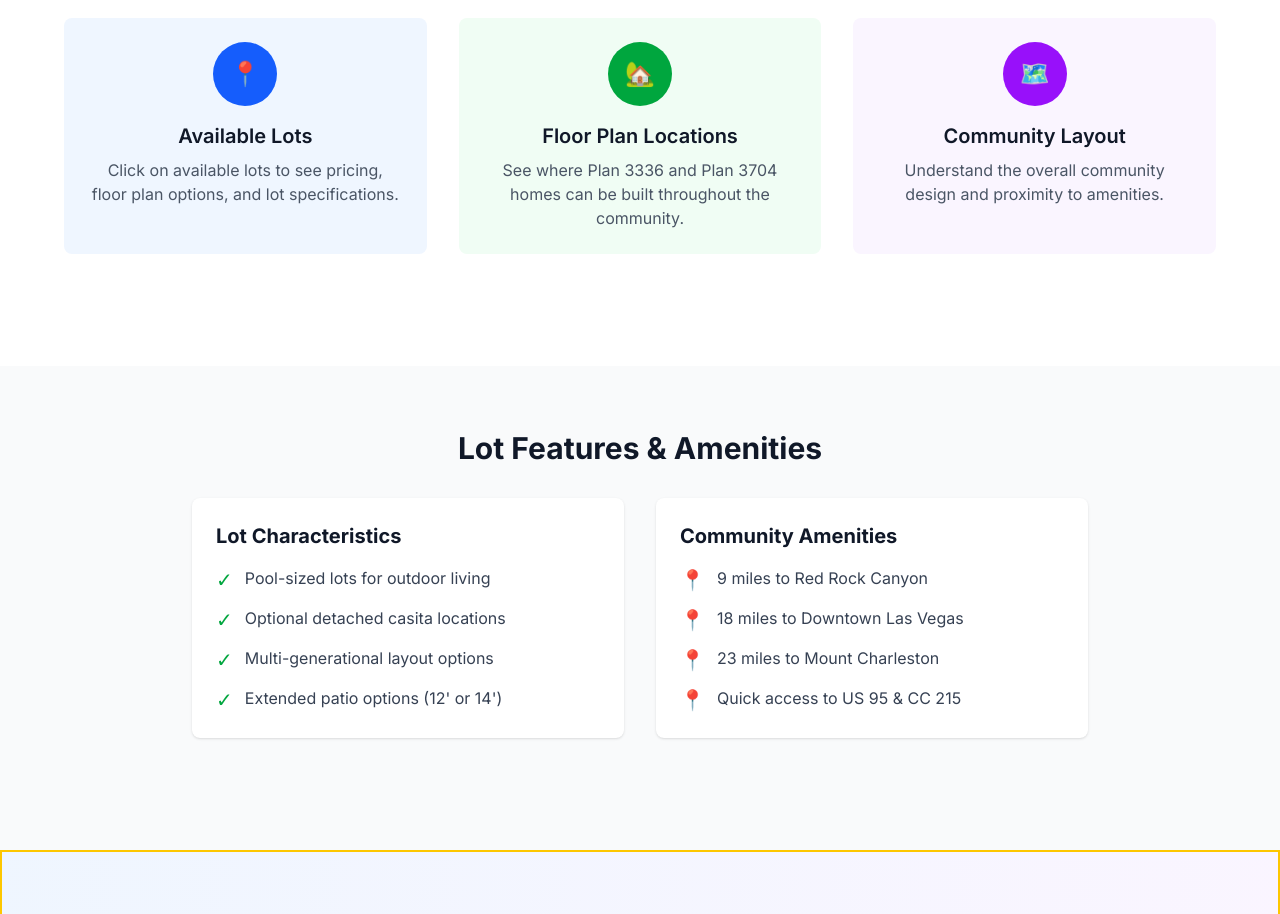
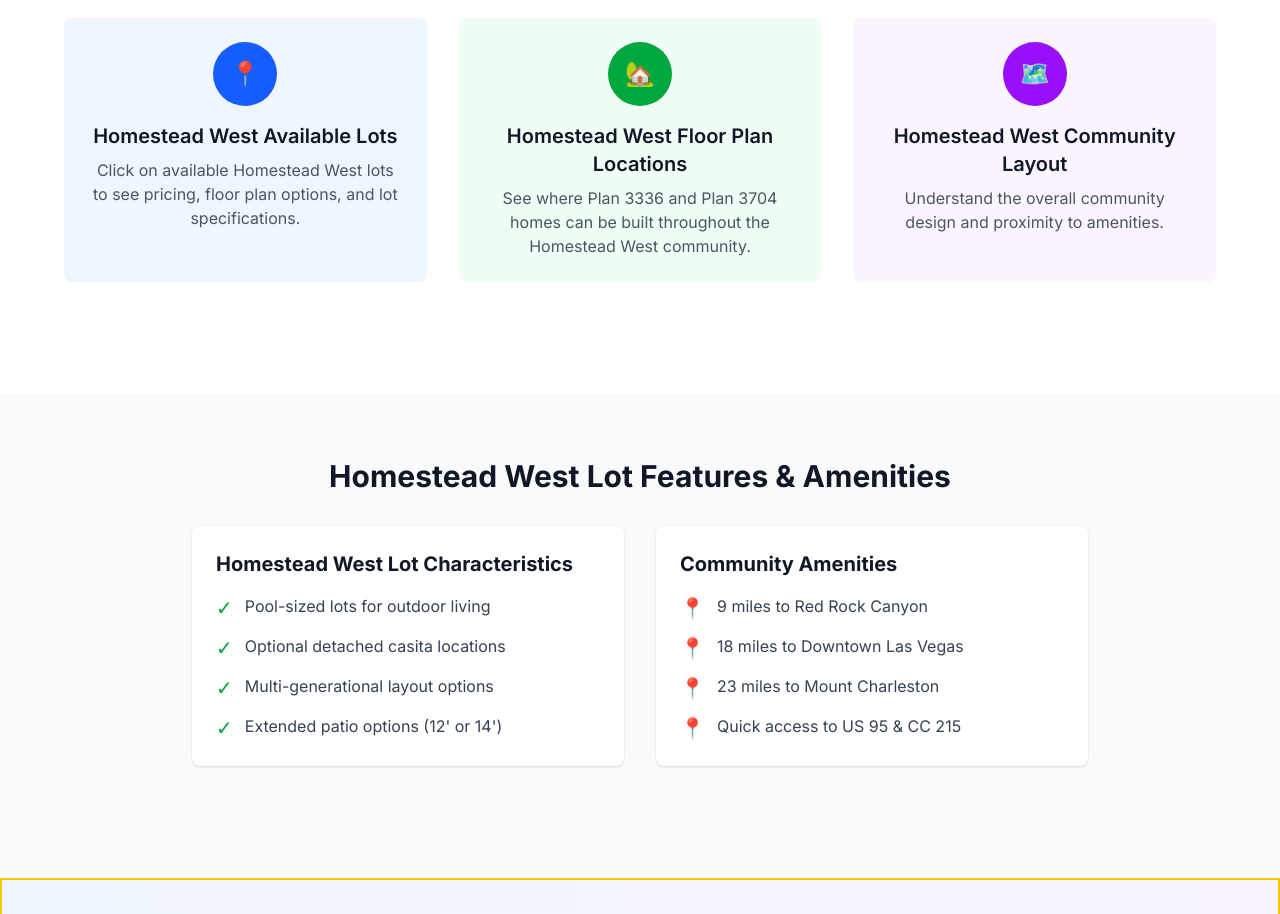
Before and after one commit to DrJanDuffy/homesteadwestlasvegas, a Next.js app: page /community-map in a window 1280 px wide. Shown: the part 1140-2054 px from the top of the page. Built offline with nearby package versions, Linux system fonts and the light colour scheme; no server answers.

Commit message:
Complete community-map and virtual-tour pages H2/H3 updates with Homestead West

```diff
--- a/app/community-map/page.tsx
+++ b/app/community-map/page.tsx
@@ -96,9 +96,9 @@ export default function CommunityMapPage() {
                   <div className="w-16 h-16 bg-blue-600 rounded-full flex items-center justify-center mx-auto mb-4">
                     <span className="text-white text-2xl">📍</span>
                   </div>
-                  <h3 className="text-xl font-semibold mb-2 text-gray-900">Available Lots</h3>
+                  <h3 className="text-xl font-semibold mb-2 text-gray-900">Homestead West Available Lots</h3>
                   <p className="text-gray-600">
-                    Click on available lots to see pricing, floor plan options, and lot specifications.
+                    Click on available Homestead West lots to see pricing, floor plan options, and lot specifications.
                   </p>
                 </div>
 
@@ -106,9 +106,9 @@ export default function CommunityMapPage() {
                   <div className="w-16 h-16 bg-green-600 rounded-full flex items-center justify-center mx-auto mb-4">
                     <span className="text-white text-2xl">🏡</span>
                   </div>
-                  <h3 className="text-xl font-semibold mb-2 text-gray-900">Floor Plan Locations</h3>
+                  <h3 className="text-xl font-semibold mb-2 text-gray-900">Homestead West Floor Plan Locations</h3>
                   <p className="text-gray-600">
-                    See where Plan 3336 and Plan 3704 homes can be built throughout the community.
+                    See where Plan 3336 and Plan 3704 homes can be built throughout the Homestead West community.
                   </p>
                 </div>
 
@@ -116,7 +116,7 @@ export default function CommunityMapPage() {
                   <div className="w-16 h-16 bg-purple-600 rounded-full flex items-center justify-center mx-auto mb-4">
                     <span className="text-white text-2xl">🗺️</span>
                   </div>
-                  <h3 className="text-xl font-semibold mb-2 text-gray-900">Community Layout</h3>
+                  <h3 className="text-xl font-semibold mb-2 text-gray-900">Homestead West Community Layout</h3>
                   <p className="text-gray-600">
                     Understand the overall community design and proximity to amenities.
                   </p>
@@ -130,11 +130,11 @@ export default function CommunityMapPage() {
         <section className="py-16 bg-gray-50">
           <div className="container mx-auto px-4">
             <div className="max-w-4xl mx-auto">
-              <h2 className="text-3xl font-bold text-center mb-8 text-gray-900">Lot Features & Amenities</h2>
+              <h2 className="text-3xl font-bold text-center mb-8 text-gray-900">Homestead West Lot Features & Amenities</h2>
 
               <div className="grid md:grid-cols-2 gap-8 mb-12">
                 <div className="bg-white p-6 rounded-lg shadow-sm">
-                  <h3 className="text-xl font-bold mb-4 text-gray-900">Lot Characteristics</h3>
+                  <h3 className="text-xl font-bold mb-4 text-gray-900">Homestead West Lot Characteristics</h3>
                   <ul className="space-y-3 text-gray-700">
                     <li className="flex items-start">
                       <span className="text-green-600 mr-3 text-xl">✓</span>
--- a/app/virtual-tour/page.tsx
+++ b/app/virtual-tour/page.tsx
@@ -67,10 +67,10 @@ export default function VirtualTourPage() {
           <div className="container mx-auto px-4">
             <div className="max-w-6xl mx-auto">
               <div className="text-center mb-8">
-                <h2 className="text-3xl font-bold mb-4">Interactive 3D Property Tour</h2>
+                <h2 className="text-3xl font-bold mb-4">Homestead West Interactive 3D Property Tour</h2>
                 <p className="text-lg text-gray-600 mb-6">
                   Explore Homestead West luxury ranch homes from anywhere with our immersive virtual tour.
-                  Navigate through the properties and experience the space as if you were there in person.
+                  Navigate through the Homestead West properties and experience the space as if you were there in person.
                 </p>
               </div>
 
@@ -95,9 +95,9 @@ export default function VirtualTourPage() {
                   <div className="w-16 h-16 bg-blue-600 rounded-full flex items-center justify-center mx-auto mb-4">
                     <span className="text-white text-2xl">🖱️</span>
                   </div>
-                  <h3 className="text-xl font-semibold mb-2">Click to Navigate</h3>
+                  <h3 className="text-xl font-semibold mb-2">Click to Navigate Homestead West</h3>
                   <p className="text-gray-600">
-                    Click on the white dots to move through different rooms and areas of the home.
+                    Click on the white dots to move through different rooms and areas of the Homestead West home.
                   </p>
                 </div>
 
@@ -105,9 +105,9 @@ export default function VirtualTourPage() {
                   <div className="w-16 h-16 bg-green-600 rounded-full flex items-center justify-center mx-auto mb-4">
                     <span className="text-white text-2xl">📱</span>
                   </div>
-                  <h3 className="text-xl font-semibold mb-2">Mobile Friendly</h3>
+                  <h3 className="text-xl font-semibold mb-2">Mobile Friendly Homestead West Tour</h3>
                   <p className="text-gray-600">
-                    Works perfectly on desktop, tablet, and mobile devices for viewing anywhere.
+                    Works perfectly on desktop, tablet, and mobile devices for viewing Homestead West anywhere.
                   </p>
                 </div>
 
@@ -115,16 +115,16 @@ export default function VirtualTourPage() {
                   <div className="w-16 h-16 bg-purple-600 rounded-full flex items-center justify-center mx-auto mb-4">
                     <span className="text-white text-2xl">🔍</span>
                   </div>
-                  <h3 className="text-xl font-semibold mb-2">Detailed Views</h3>
+                  <h3 className="text-xl font-semibold mb-2">Detailed Homestead West Views</h3>
                   <p className="text-gray-600">
-                    Zoom in to see details, measurements, and features throughout the home.
+                    Zoom in to see details, measurements, and features throughout the Homestead West home.
                   </p>
                 </div>
               </div>
 
               {/* Floor Plans Reference */}
               <div className="bg-gray-50 rounded-lg p-8 mb-12">
-                <h3 className="text-2xl font-bold mb-6 text-center">Available Floor Plans</h3>
+                <h3 className="text-2xl font-bold mb-6 text-center">Available Homestead West Floor Plans</h3>
                 <div className="grid md:grid-cols-2 gap-8">
                   <div className="bg-white p-6 rounded-lg shadow-sm">
                     <h4 className="text-xl font-semibold mb-2">Plan 3336</h4>
@@ -154,7 +154,7 @@ export default function VirtualTourPage() {
                 <div className="inline-block bg-yellow-500 text-black px-4 py-2 rounded-full font-bold text-sm mb-4">
                   ⭐ VIP NEW CONSTRUCTION PROGRAM ⭐
                 </div>
-                <h3 className="text-3xl font-bold mb-4">Ready to Experience VIP Treatment?</h3>
+                <h3 className="text-3xl font-bold mb-4">Ready to Experience Homestead West VIP Treatment?</h3>
                 <p className="text-xl mb-8 text-blue-100">
                   Schedule an in-person tour with Dr. Jan Duffy's VIP new construction partnership
                   for exclusive access and expert guidance
```
